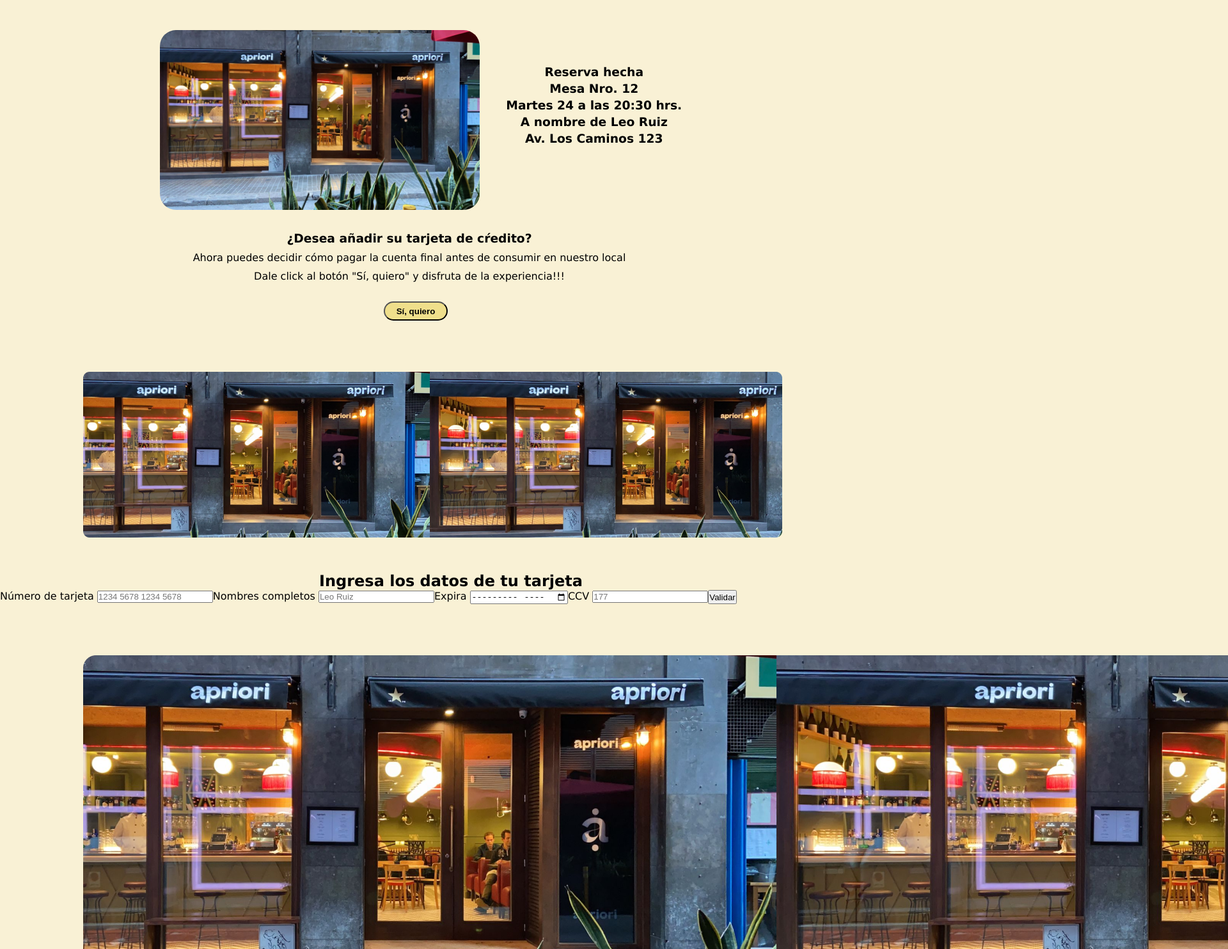
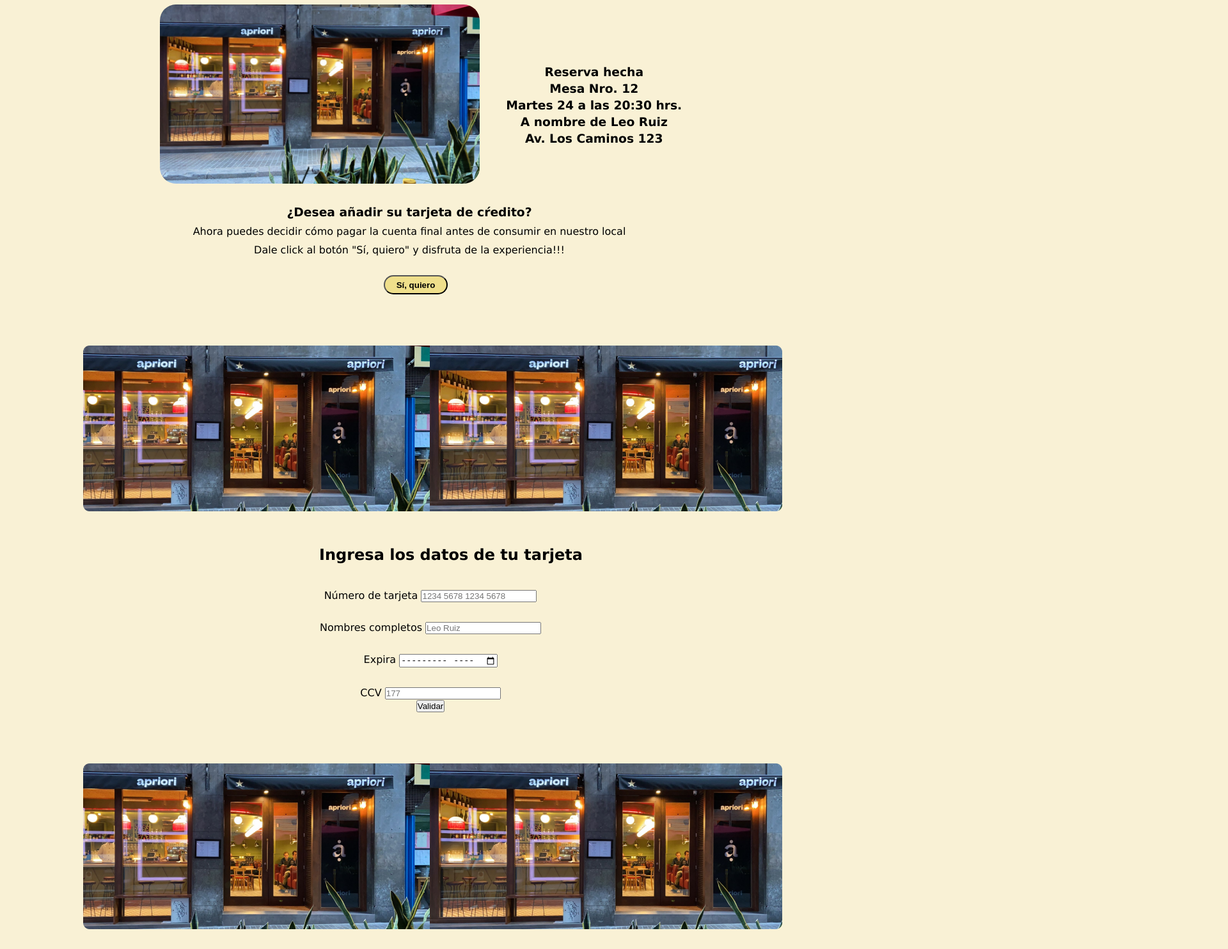
Before and after one commit to Laboratoria/LIM018-card-validation, a website with bundled scripts: page src/index.html in a window 1280 px wide. Shown: the part 91-1574 px from the top of the page at 64% size, 1920 px wide, since content can reach past the window. Built offline with nearby package versions, Linux system fonts and the light colour scheme.

Commit message:
explicación Feña

```diff
--- a/src/index.html
+++ b/src/index.html
@@ -84,18 +84,23 @@
             <span> CCV </span>
             <input type="text" id="ccv" placeholder="177" name="ccv" required />
           </label>
-          <input id="input_validation" type="submit" value="Validar" />
+          <input id="input_validation" type="submit" value="Validar" class="mian__validation__form__submit"/>
+
         </form>
+        <div id="bonito">
+
+        </div>
       </section>
       <section id="correct" class="main__correct">
         <figure class="main__correct__img">
           <img
-            id="img2"
+            id="img__2"
             src="./img/aprioriValidation.png"
             alt="texto descriptivo"
           />
         </figure>
         <div class="main__correct__text">
+
           <h2>Validación correcta</h2>
           <p>
             El total de la cuenta de la mesa Nro.12 será cargado a la cuenta de
--- a/src/index.js
+++ b/src/index.js
@@ -1,5 +1,4 @@
 import validator from "./validator.js";
-validator.isValid();
 let title = document.getElementById("title");
 let reservation = document.getElementById("reservation");
 let correct = document.getElementById("correct");
@@ -7,26 +6,43 @@
 let btn_yes = document.getElementById("btn_yes");
 //let form_f = document.getElementById("form_f");
 let form_s = document.getElementById("form_s");
+let btn_validator = document.getElementById("input_validation")
+//variable boton validar
+// eslint-disable-next-line no-console
+console.log(btn_validator);
 //let input_validation = document.getElementById("input_validation");
 //let btn_correct = document.getElementById("btn_correct");
 //let btn_incorrect = document.getElementById("btn_incorrect");
 
-//window.addEventListener("load", () => {
-//console.log("Todos los recursos terminaron de cargar!")
-//  form_s.style.display= "none";
-//  correct.style.display= "none";
-//  incorrect.style.display="none";
-//});
 
 btn_yes.addEventListener("click", () => {
-  //console.log("hola");
-  title.style.display = "none";
+
+ title.style.display = "none";
   reservation.style.display = "none";
   correct.style.display = "none";
   incorrect.style.display = "none";
-  //console.log(form_f);
+
   reservation.textContent = form_s;
-});
+
+  // eslint-disable-next-line no-console
+  console.log(form_s);
+}
+
+);
+
+btn_validator.addEventListener("click", (event) => {
+  event.preventDefault()
+  validator.isValid("hola");
+  let bonito = document.getElementById("bonito");
+  bonito.innerHTML = "<h3> hola </h3>"
+  //evitar recargar página investigar
+})
+
+//alert para true or false
+// mensaje
+
+// crear un elemento de HTML para mostrar desde Js
+
 //parent.getElementByTagName();
 //parent.getElementByClassName();
 //document.querySelector();
--- a/src/style.css
+++ b/src/style.css
@@ -25,7 +25,7 @@
 .main__reservation .main__reservation__img {
   flex-grow: 50;
   margin-left: 250px;
-  margin-top: 50px;
+  margin-top: 10px;
 }
 .main__reservation .main__reservation__data {
   flex-grow: 50;
@@ -41,9 +41,10 @@
   /*margin-top: 100px;
         margin-left: 100px;*/
   width: 500px;
-  height: 280;
+  height: 280px;
   border-radius: 25px;
 }
+
 
 p {
   text-align: center;
@@ -100,7 +101,36 @@
   margin-bottom: 30px;
 }
 
-.main__validation__form {
-  display: inline-flex;
-  flex-wrap: wrap;
+.main__validation__form{
+  text-align: center;
+  margin-top: 10px;
+  margin-left: 500px;
 }
+
+
+.main__validation__form .main__validation__form__number{
+  display: block;
+  margin-top: 30px;
+}
+
+.main__validation__form .main__validation__form__name{
+  display: block;
+  margin-top: 30px;
+}
+
+.main__validation__form .main__validation__form__exp{
+  display: block;
+  margin-top: 30px;
+}
+
+.main__validation__form .main__validation__form__ccv{
+  display: block;
+  margin-top: 30px;
+
+}
+
+.main__validation__form .main__validation__form__submit{
+  display: block;
+  margin-top: 30px;
+
+}
```
